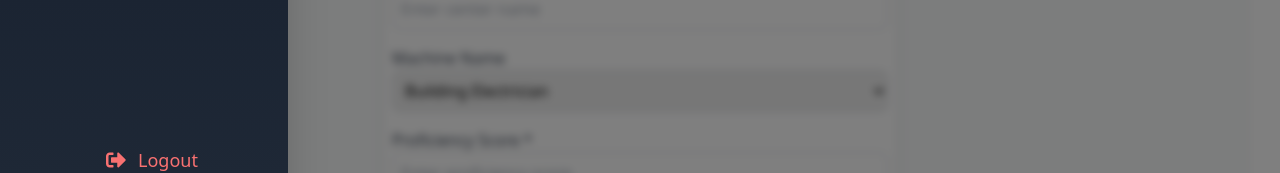
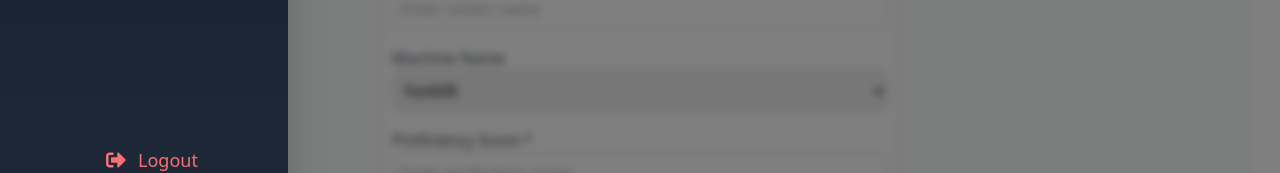
Before and after one commit to itxAnjumshah/master-frontend, a React (Vite) app: page /dashboard in a window 1280 px wide. Shown: the part 570-743 px from the top of the page. Built offline with nearby package versions, Linux system fonts and the light colour scheme; no server answers; sample sign-in values are in the browser's storage.

Commit message:
Update Addcertifcate.jsx
add Forklift

```diff
--- a/src/Componets/Addcertifcate.jsx
+++ b/src/Componets/Addcertifcate.jsx
@@ -218,6 +218,7 @@ export default function AddCertificate() {
             onChange={handleChange}
             className="w-full p-2 border border-gray-300 rounded-lg focus:outline-none focus:ring-2 focus:ring-orange-500"
           >
+             <option value="Forklift">Forklift</option>
              <option value="Building Electrician">Building Electrician</option>
             <option value="Motor Cycle">Motor Cycle</option>
             <option value="Car">Car</option>
```
